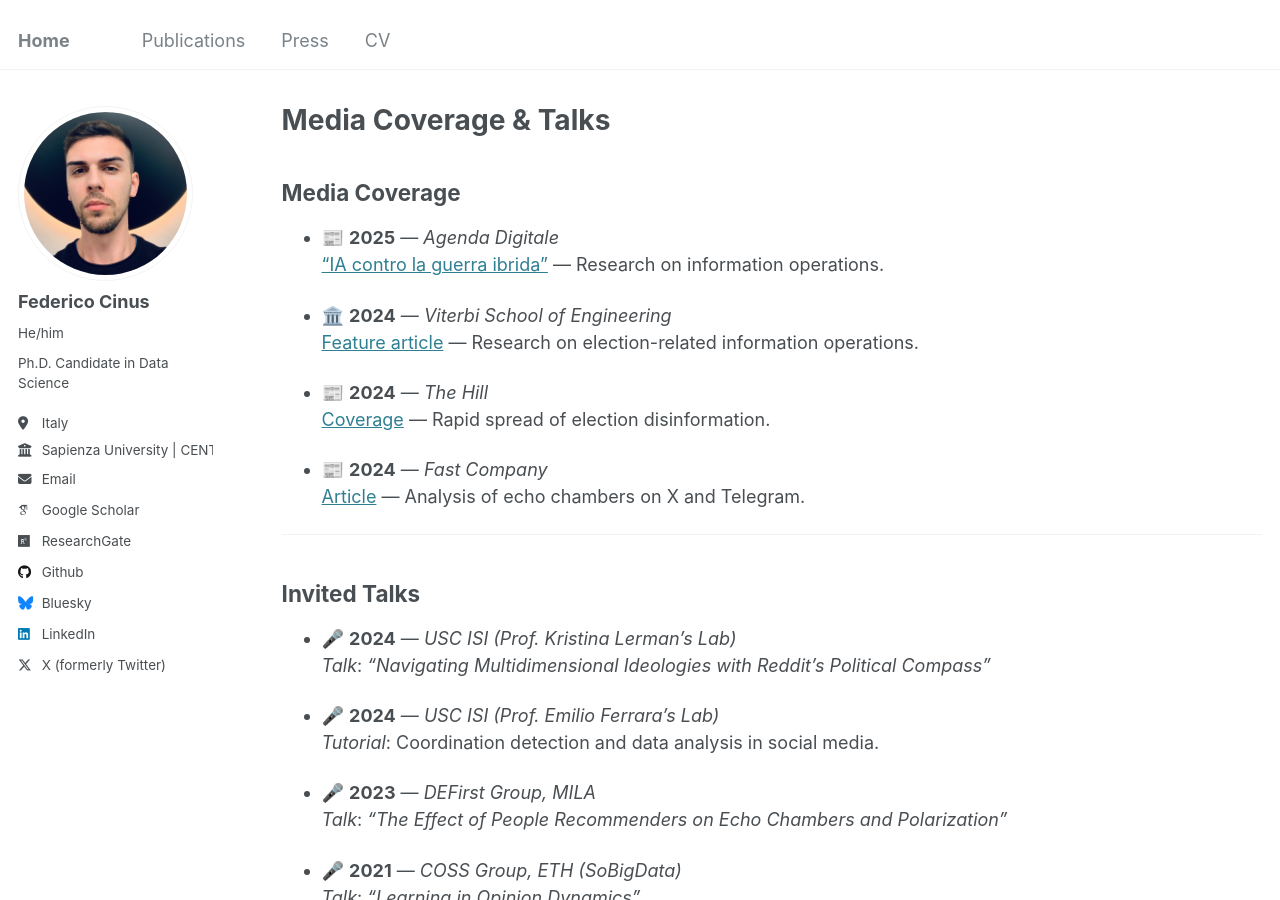
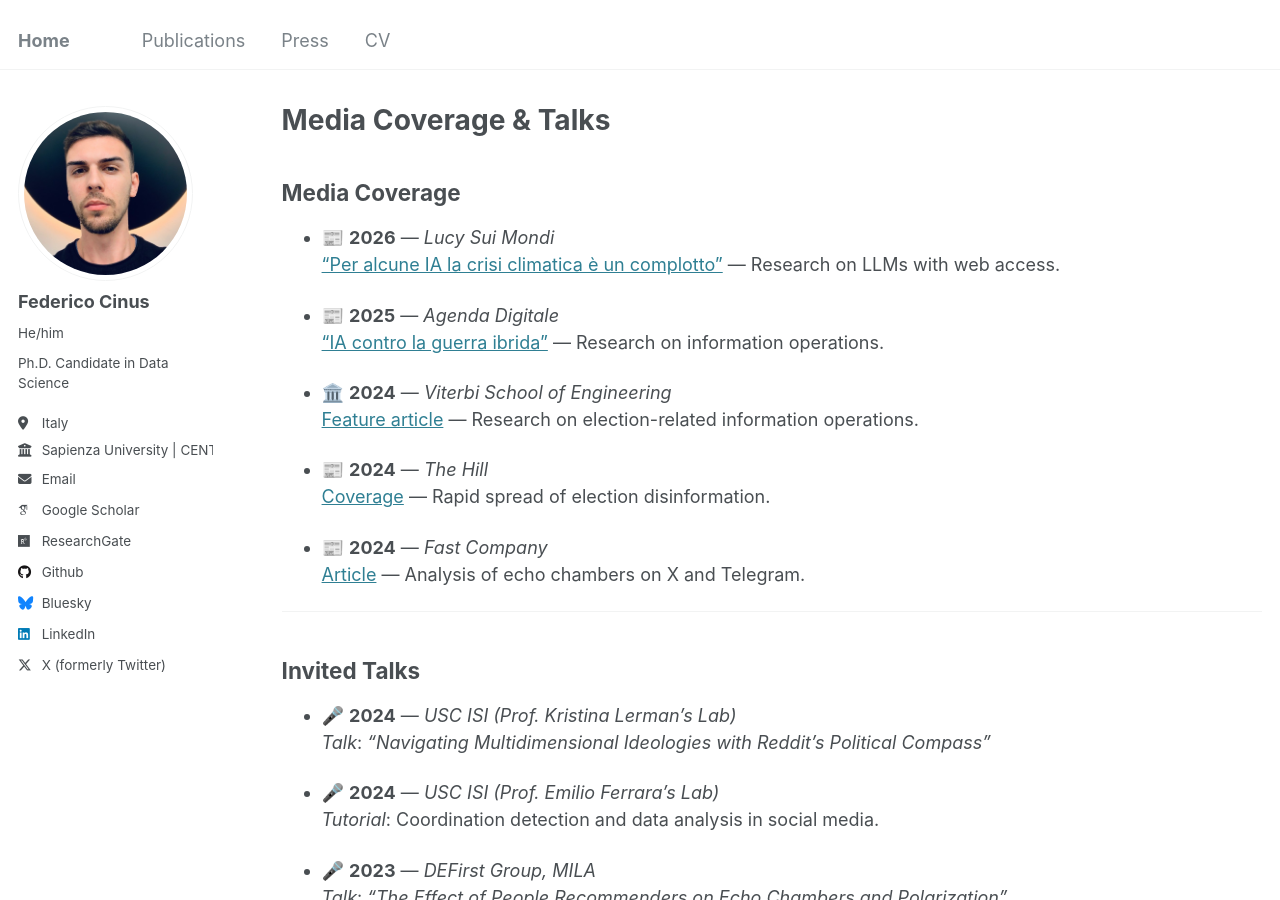
Before and after one commit to FedericoCinus/website, a Jekyll site: the page built from _pages/talks.md, in a window 1280 px wide and 900 px high. Built offline with Jekyll 4.4.1, drawn with Linux system fonts in a browser that asks for light colours; some web fonts are replaced.

Commit message:
Add media coverage entry for 2026
Added a new media coverage entry for 2026.

```diff
--- a/_pages/talks.md
+++ b/_pages/talks.md
@@ -6,6 +6,9 @@ author_profile: true
 ---
 
 ## Media Coverage
+
+- 📰 **2026** — *Lucy Sui Mondi*
+  [“Per alcune IA la crisi climatica è un complotto”](https://lucysuimondi.com/per-alcune-ia-la-crisi-climatica-e-un-complotto/) — Research on LLMs with web access.
 
 - 📰 **2025** — *Agenda Digitale*
   [“IA contro la guerra ibrida”](https://www.agendadigitale.eu/cultura-digitale/ia-contro-la-guerra-ibrida-larma-in-piu-contro-le-interferenze-straniere/) — Research on information operations.
```
